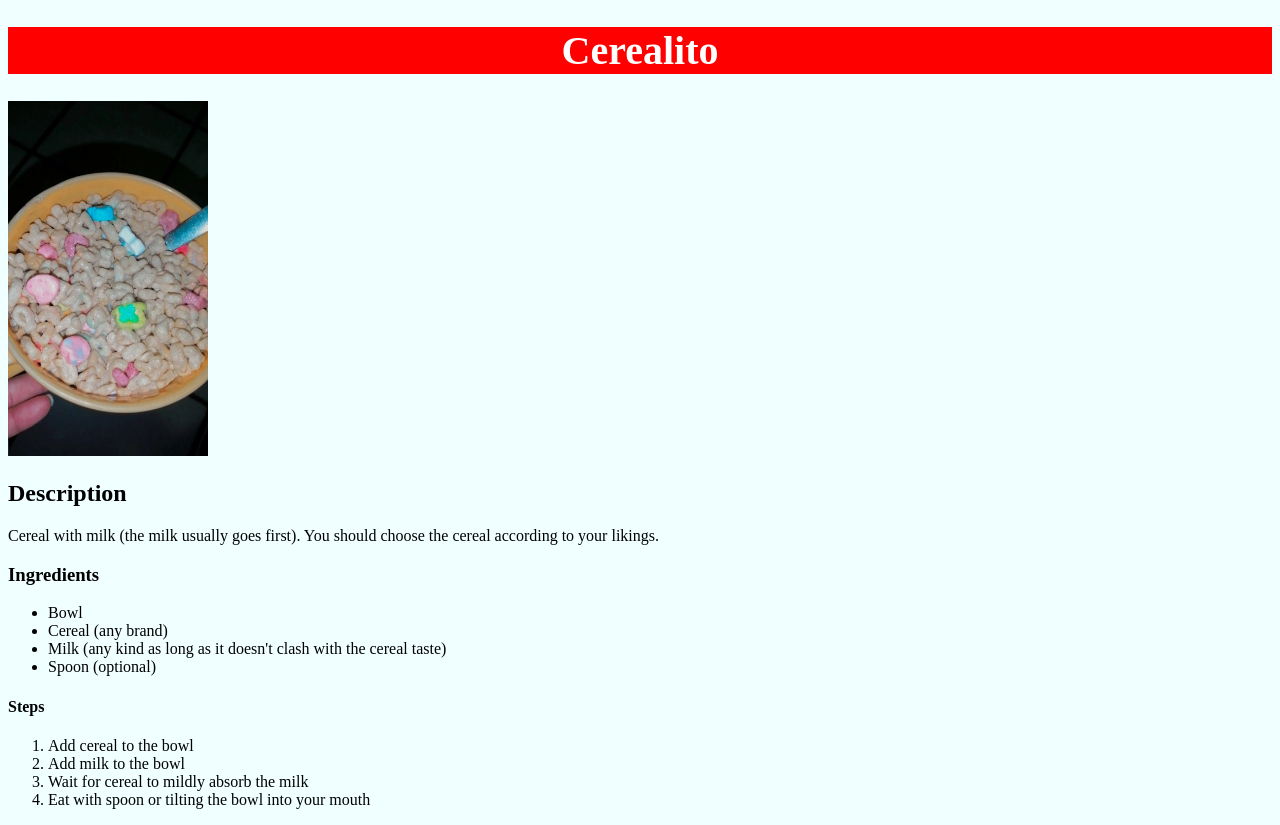
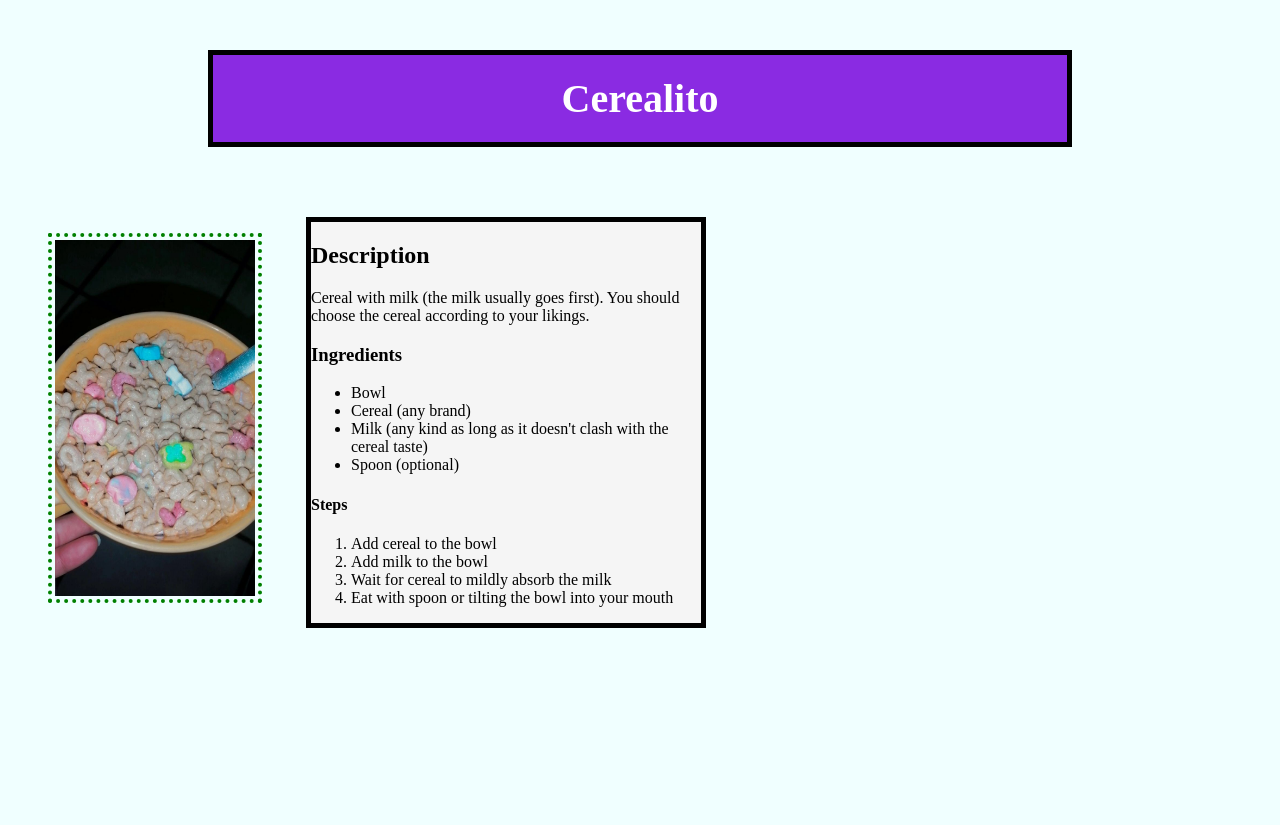
Before and after one commit to thepatochido/odin-recipes-2, a plain HTML site: page recipes/cereal.html in a window 1280 px wide. After the commit the page ends 800 px from the top, so only its background shows below. Drawn offline with Linux system fonts and the light colour scheme.

Commit message:
Edición de estilos box model index.html y cerealito.html Se añadieron estilos con el uso del box model, esto incluye margin, padding y borders, además de display type y box-sizing a algunos elementos.

```diff
--- a/recipes/cereal.html
+++ b/recipes/cereal.html
@@ -7,8 +7,9 @@
     <title>Cereal</title>
 </head>
 <body id="cerealito">
-    <h1 class="title">Cerealito</h1>
+    <h1 class="title cereal">Cerealito</h1>
     <img src="../images/cerealito.jpg" id="imgcerealito">
+    <div class="content cerealContent">
         <h2>Description</h2>
         <p>Cereal with milk (the milk usually goes first). You should choose the cereal according to your likings.</p>
         <h3>Ingredients</h3>
@@ -25,5 +26,6 @@
             <li>Wait for cereal to mildly absorb the milk</li>
             <li>Eat with spoon or tilting the bowl into your mouth</li>
         </ol>
+    </div>
 </body>
 </html>
--- a/styles.css
+++ b/styles.css
@@ -1,9 +1,20 @@
-h1 {
-    background-color: red;
-    color: white;
+.title {
     font-size: 40px;
     font-weight: bold;
     text-align: center;
+    margin: 50px 200px;
+    padding: 20px;
+    border: 5px solid black;
+}
+
+.main {
+    background-color: red;
+    color: white;
+}
+
+.cereal {
+    background-color: blueviolet;
+    color: white;
 }
 
 #mainpage{
@@ -20,9 +31,26 @@ h1 {
 #imgcerealito{
     height:auto;
     width: 200px;
+    display: inline-block;
+    margin: auto 40px;
+    border: 4px dotted green;
+    padding: 3px;
 }
 
 img {
     height:auto;
     width: 200px;
 }
+
+.content {
+    border: 5px solid black;
+    box-sizing: border-box;
+    height: auto;
+    width: 400px;
+    margin: 20px auto;
+    background-color: whitesmoke;
+}
+
+.cerealContent {
+    display: inline-block;
+}
```
Also changed, not shown: index.html (+5 -3 lines). Lines whose indentation alone changed are shown as unchanged.
